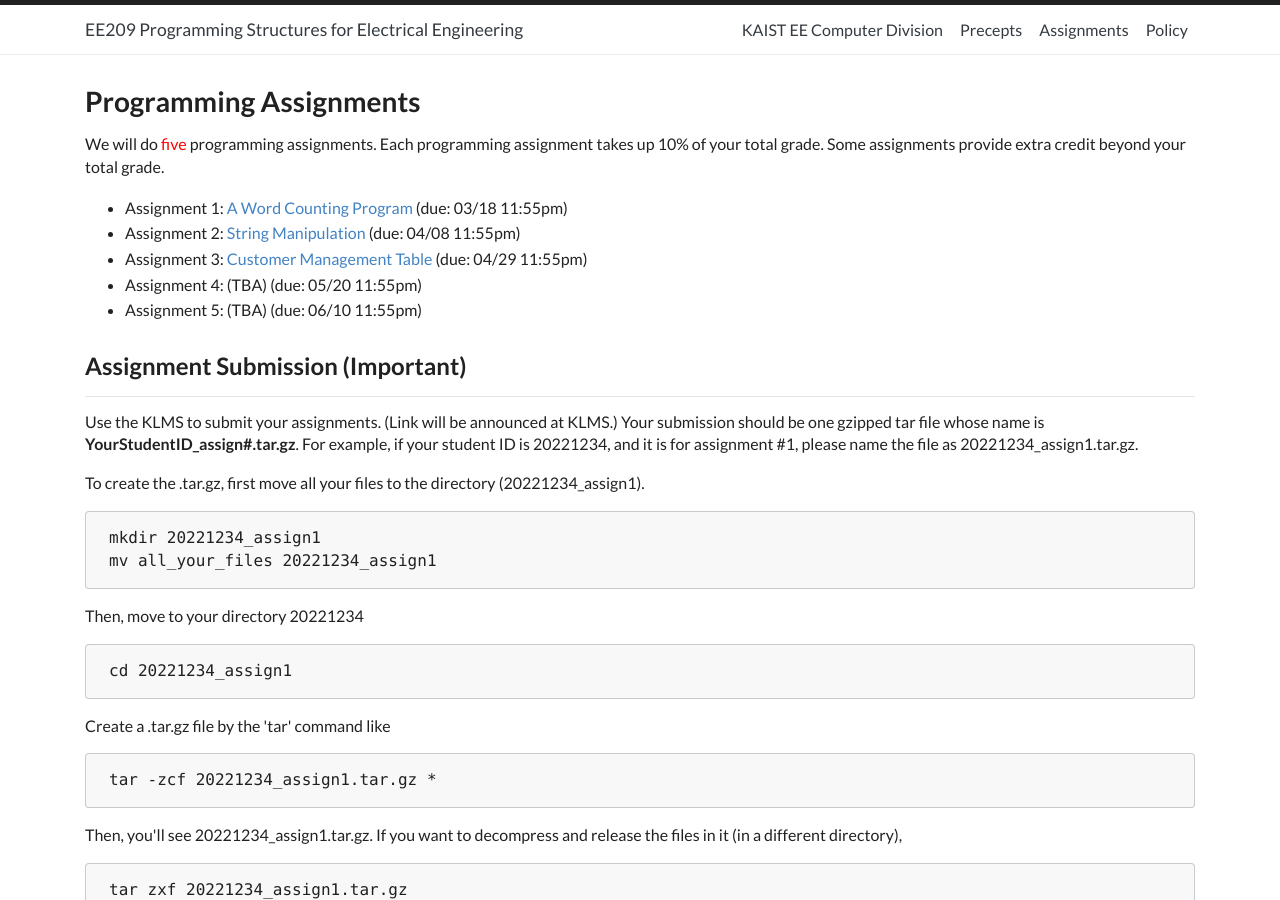
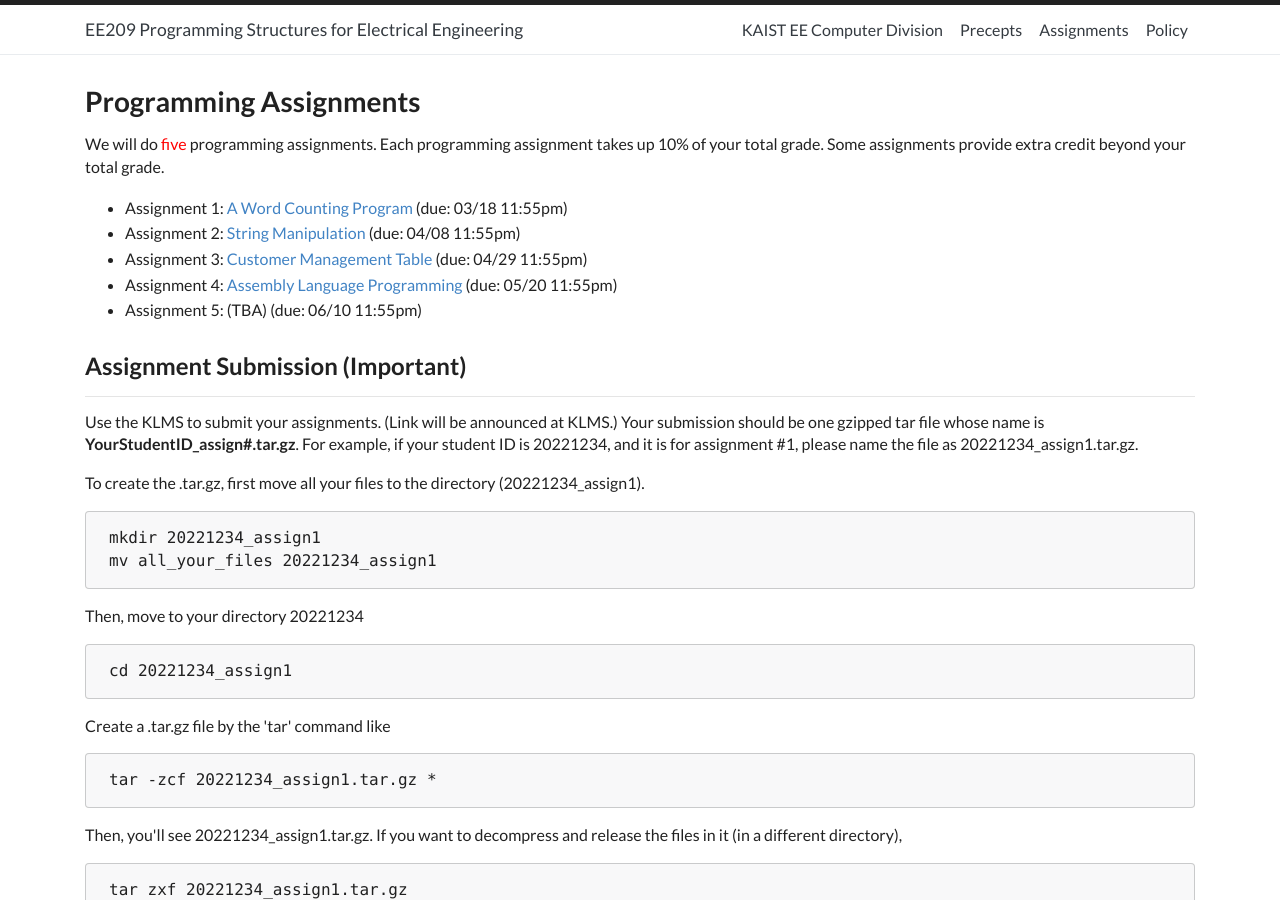
Before and after one commit to kaist-ee209/kaist-ee209.github.io, a Jekyll site: the page built from assign.md, in a window 1280 px wide and 900 px high. Built offline with Jekyll 4.4.1, drawn with Linux system fonts in a browser that asks for light colours.

Commit message:
Assignment 4 Release

```diff
--- a/assign.md
+++ b/assign.md
@@ -16,9 +16,7 @@ Some assignments provide extra credit beyond your total grade.
 <li> Assignment 1: <a href="assignment1/index.html"> A Word Counting Program</a> (due: 03/18 11:55pm) </li>
 <li> Assignment 2: <a href="assignment2/index.html"> String Manipulation</a>  (due: 04/08 11:55pm) </li>
 <li> Assignment 3: <a href="assignment3/index.html"> Customer Management Table </a> (due: 04/29 11:55pm) </li>
-<li> Assignment 4: (TBA)
-<!-- <a href="assignment4/index.html"> Assembly Language Programming</a>  -->
-(due: 05/20 11:55pm) </li>
+<li> Assignment 4: <a href="assignment4/index.html"> Assembly Language Programming </a> (due: 05/20 11:55pm) </li>
 <li> Assignment 5: (TBA)
 <!-- <a href="assignment5/index.html">Unix Shell Assignment</a>  -->
 (due: 06/10 11:55pm) </li>
```
